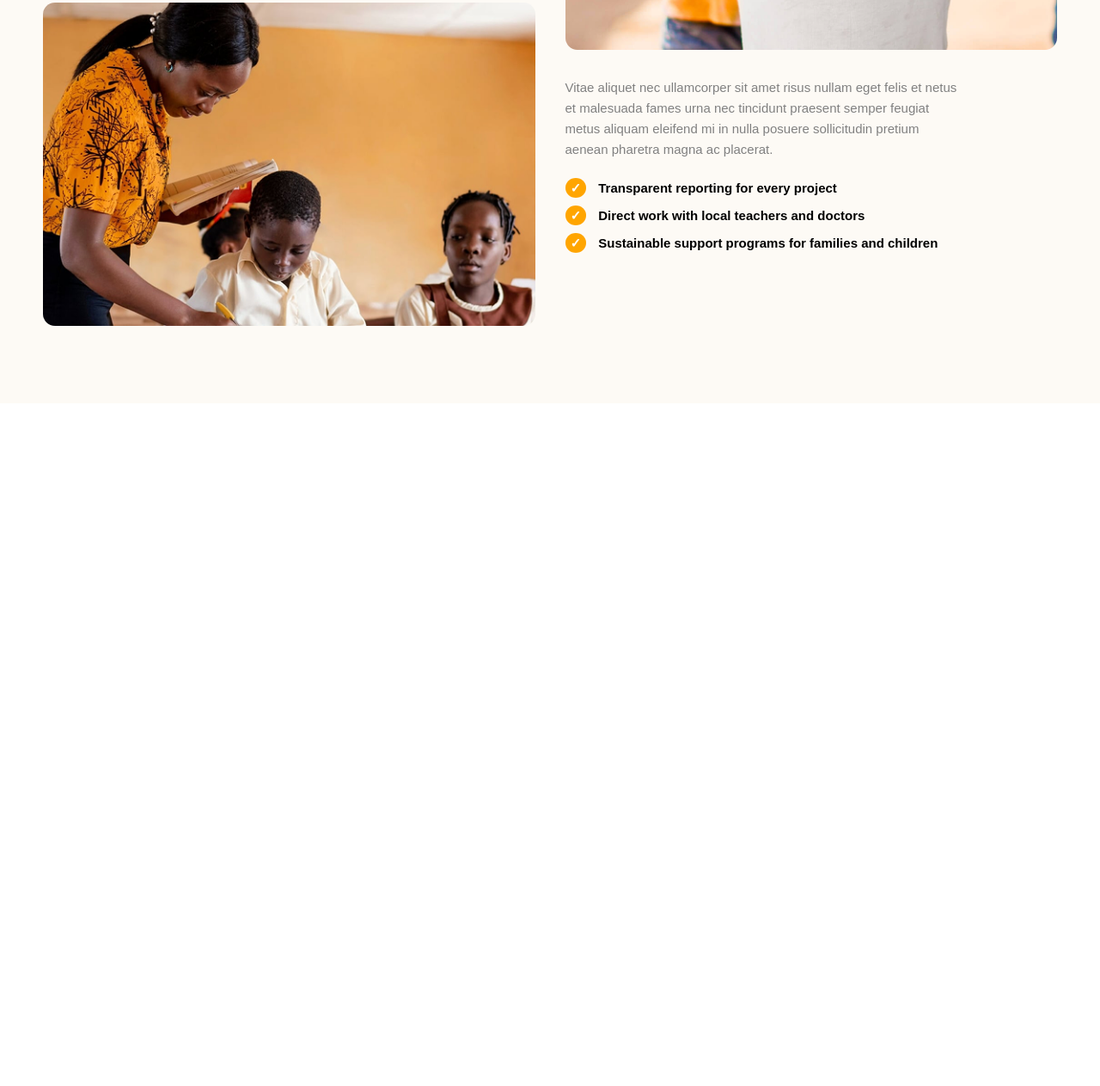
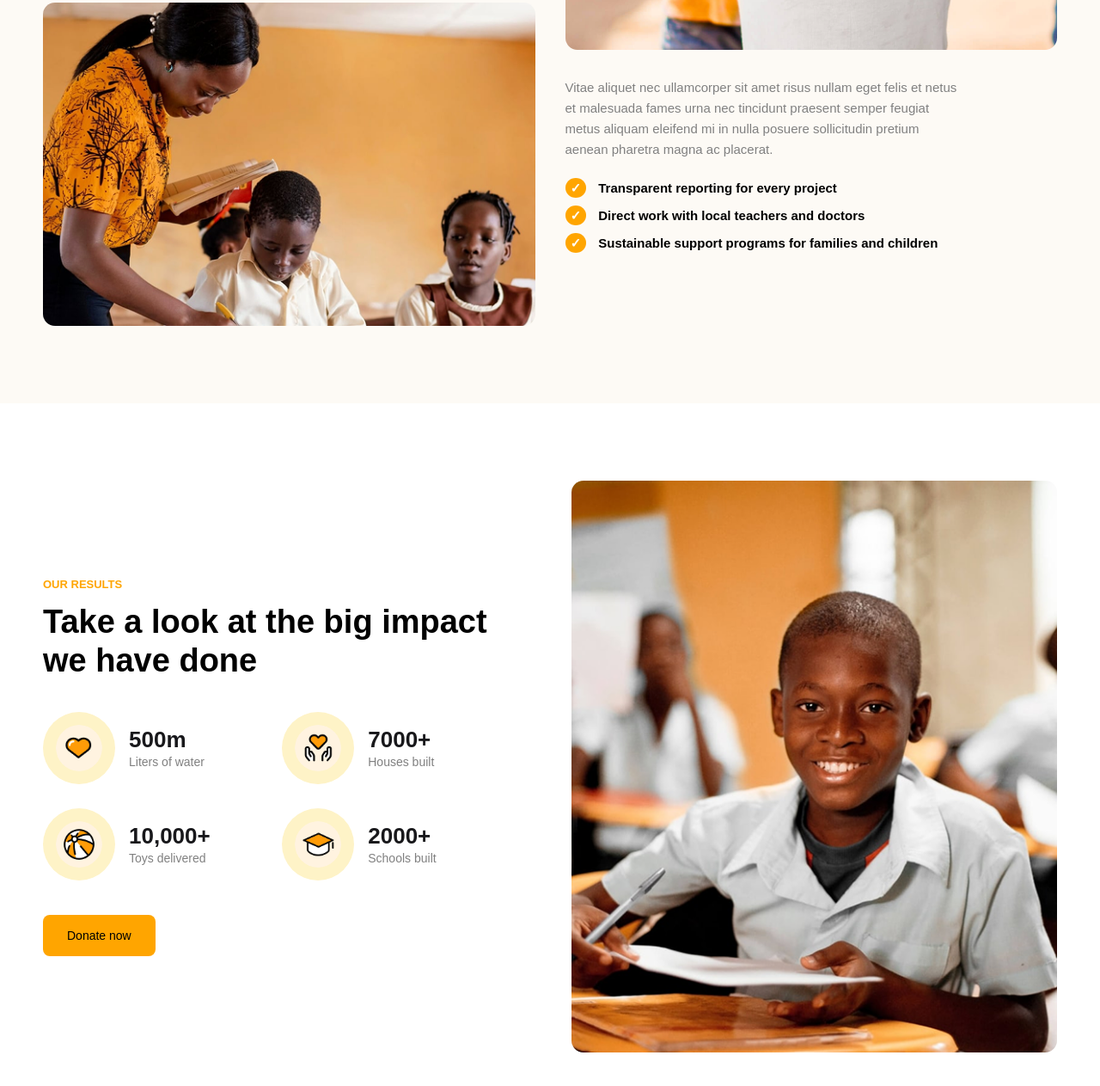
Before and after one commit to muhammmad3456aliev-maker/Exam3, a plain HTML site: page index.html in a window 1280 px wide. Shown: the part 1784-3047 px from the top of the page at 86% size. Before the commit the page ends 2253 px from the top, so only its background shows below. Drawn offline with Linux system fonts and the light colour scheme.

Commit message:
first commit

```diff
--- a/index.html
+++ b/index.html
@@ -95,11 +95,45 @@
         </div>
     </div>
 </div>
-</div>
 <div class="section4">
-  <div>
-
-  </div>
+    <div class="res1">
+        <p class="res-sub">OUR RESULTS</p>
+        <h1>Take a look at the big impact we have done</h1>
+        <div class="res-grid">
+            <div class="res-card">
+                <img src="./image/IMAGE (36).png" alt="">
+                <div>
+                    <h2>500m</h2>
+                    <p>Liters of water</p>
+                </div>
+            </div>
+            <div class="res-card">
+                <img src="./image/IMAGE (38).png" alt="">
+                <div>
+                    <h2>7000+</h2>
+                    <p>Houses built</p>
+                </div>
+            </div>
+            <div class="res-card">
+                <img src="./image/IMAGE (37).png" alt="">
+                <div>
+                    <h2>10,000+</h2>
+                    <p>Toys delivered</p>
+                </div>
+            </div>
+            <div class="res-card">
+                <img src="./image/IMAGE (39).png" alt="">
+                <div>
+                    <h2>2000+</h2>
+                    <p>Schools built</p>
+                </div>
+            </div>
+        </div>
+        <button class="res-btn">Donate now</button>
+    </div>
+    <div class="res2">
+        <img src="./image/IMAGE (40).png" alt="">
+    </div>
 </div>
 </body>
 </html>
--- a/style.css
+++ b/style.css
@@ -303,3 +303,82 @@ body {
     padding: 3px 6px;
     margin-right: 10px;
 }
+.section4 {
+    max-width: 1200px;
+    margin: auto;
+    display: flex;
+    align-items: center;
+    gap: 50px;
+    padding: 90px 50px;
+    background-color: white;
+}
+
+.res1 {
+    width: 50%;
+}
+
+.res2 {
+    width: 50%;
+}
+
+.res-sub {
+    color: orange;
+    font-size: 13px;
+    font-weight: bold;
+    margin-bottom: 14px;
+}
+
+.res1 h1 {
+    font-size: 38px;
+    line-height: 1.2;
+    margin-bottom: 36px;
+}
+
+.res-grid {
+    display: flex;
+    flex-wrap: wrap;
+    gap: 28px 24px;
+    margin-bottom: 40px;
+}
+
+.res-card {
+    width: 45%;
+    display: flex;
+    align-items: center;
+    gap: 16px;
+}
+
+.res-card img {
+    width: 54px;
+    height: 54px;
+    background-color: #fef3c7;
+    border-radius: 50%;
+    padding: 15px;
+}
+
+.res-card h2 {
+    font-size: 26px;
+    color: #18181b;
+}
+
+.res-card p {
+    font-size: 14px;
+    color: gray;
+    margin-top: 2px;
+}
+
+.res-btn {
+    background-color: orange;
+    border: none;
+    padding: 16px 28px;
+    border-radius: 8px;
+    font-size: 14px;
+    cursor: pointer;
+}
+
+.res2 img {
+    width: 100%;
+    height: auto;
+    display: block;
+    border-radius: 14px;
+}
```
Also changed, not shown: image/IMAGE (36).png (added), image/IMAGE (37).png (added), image/IMAGE (38).png (added), image/IMAGE (39).png (added), image/IMAGE (40).png (added).
